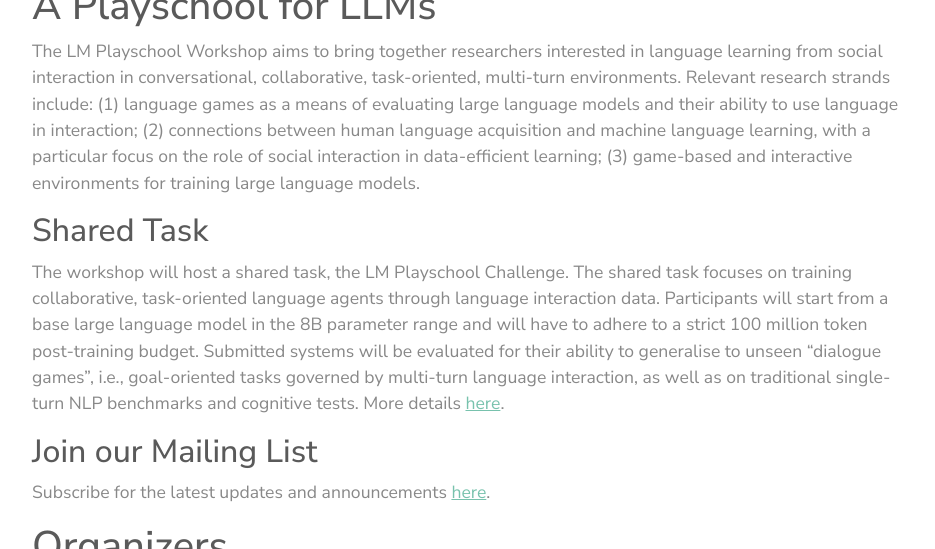
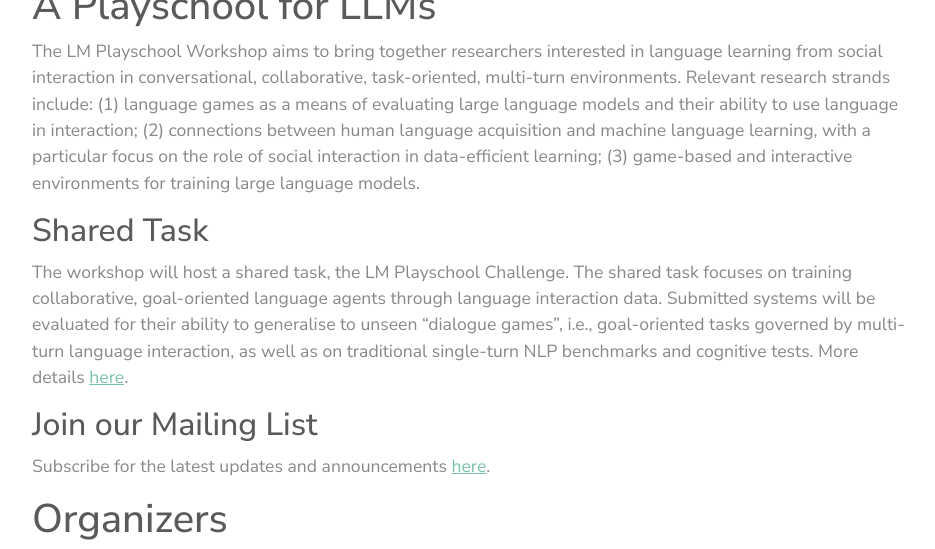
Before and after one commit to lm-playschool/lm-playschool.github.io, a Jekyll site: the page built from index.md, in a window 1280 px wide and 900 px high, scrolled down 730 px, cut to the strip 0-549 px from the top of the window. Shown: the whole strip, without its empty margins (170-1105 px from the left). Built offline with Jekyll 4.4.1, drawn with Linux system fonts in a browser that asks for light colours; our own code applies the rules of GitHub Pages for plain Markdown files.

Commit message:
Revise shared task description in index.md
Updated description of the shared task to emphasize goal-oriented language agents.

```diff
--- a/index.md
+++ b/index.md
@@ -3,8 +3,7 @@
 The LM Playschool Workshop aims to bring together researchers interested in language learning from social interaction in conversational, collaborative, task-oriented, multi-turn environments. Relevant research strands include: (1) language games as a means of evaluating large language models and their ability to use language in interaction; (2) connections between human language acquisition and machine language learning, with a particular focus on the role of social interaction in data-efficient learning; (3) game-based and interactive environments for training large language models.
 
 ## Shared Task
-The workshop will host a shared task, the LM Playschool Challenge. The shared task focuses on training collaborative, task-oriented language agents through language interaction data.
-Participants will start from a base large language model in the 8B parameter range and will have to adhere to a strict 100 million token post-training budget.
+The workshop will host a shared task, the LM Playschool Challenge. The shared task focuses on training collaborative, goal-oriented language agents through language interaction data.
 Submitted systems will be evaluated for their ability to generalise to unseen "dialogue games", i.e., goal-oriented tasks governed by multi-turn language interaction, as well as on traditional single-turn NLP benchmarks and cognitive tests. More details [here](https://lm-playschool.github.io/challenge).
 
 ## Join our Mailing List
```
